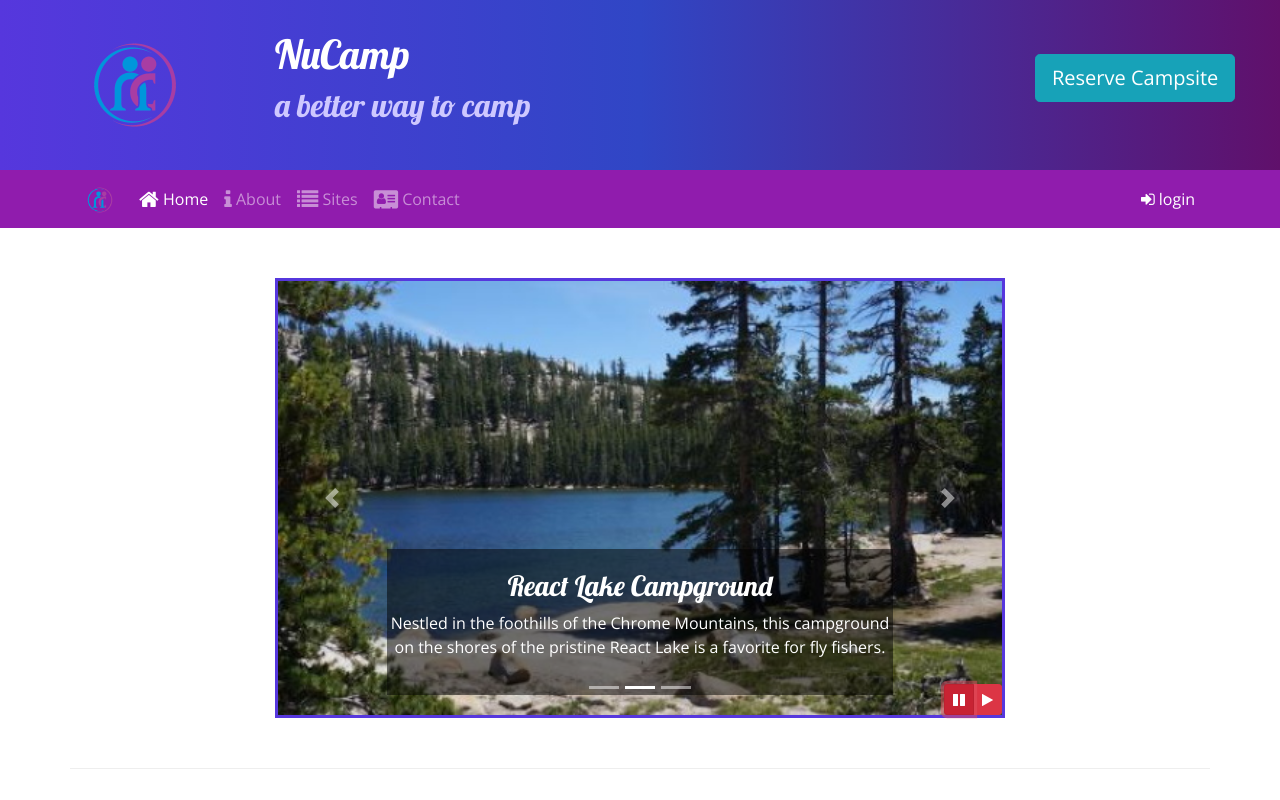
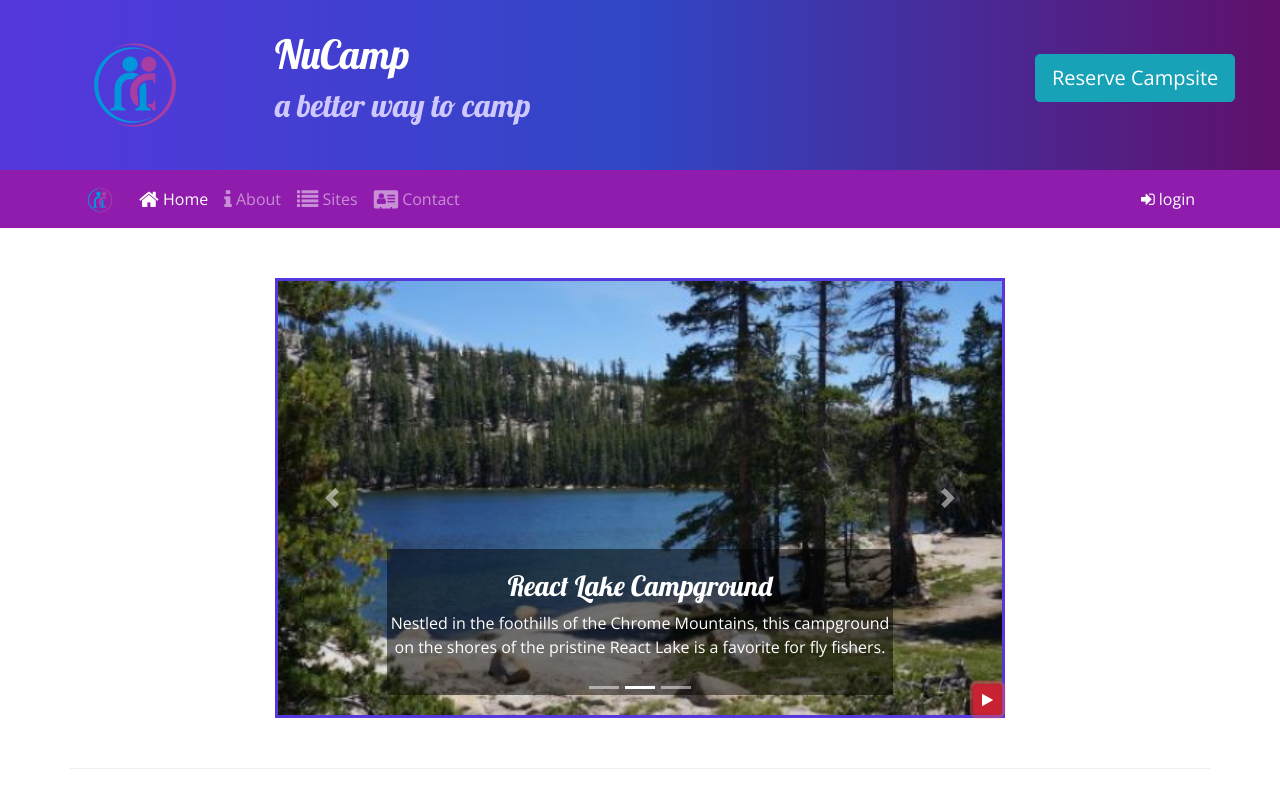
Before and after one commit to Abmiram/nucamp-bootstrap, a website: page index.html in a window 1280 px wide. Both pictures are taken after a click on the button 959 px from the left and 699 px from the top of the page. Shown: the top 800 px of the page. Drawn offline with nearby package versions, Linux system fonts and the light colour scheme.

Commit message:
jQuery 2

```diff
--- a/index.html
+++ b/index.html
@@ -74,17 +74,18 @@
                                 <label class="col-sm-6">Campsite Type</label>
                                 <div class="col-2 btn-group btn-group-toggle" data-toggle="buttons">
                                     <label class="btn btn-success">
-                                        <input type="radio" name="siteType" id="siteTent" autocomplete="off" value="tent"> Tent
+                                        <input type="radio" name="siteType" id="siteTent" autocomplete="off"
+                                            value="tent"> Tent
                                     </label>
                                     <label class="btn btn-primary">
-                                        <input type="radio" name="siteType" id="siteRV" autocomplete="off" value="RV"> RV
+                                        <input type="radio" name="siteType" id="siteRV" autocomplete="off" value="RV">
+                                        RV
                                     </label>
                                 </div>
                             </div>
                             <div class="row form-group">
                                 <div class="col">
-                                    <button type="button" class="btn btn-secondary"
-                                        data-dismiss="modal">Cancel</button>
+                                    <button type="button" class="btn btn-secondary" data-dismiss="modal">Cancel</button>
                                     <button type="submit" class="btn btn-primary">Search</button>
                                 </div>
                             </div>
@@ -205,14 +206,9 @@
                         <span class="carousel-control-next-icon"></span>
                         <span class="sr-only">Next</span>
                     </a>
-                    <div class="btn-group" id="carouselButton">
-                        <button class="btn btn-sm btn-danger" id="carouselPause">
-                            <i class="fa fa-pause"></i>
-                        </button>
-                        <button class="btn btn-danger btn-sm" id="carouselPlay">
-                            <i class="fa fa-play"></i>
-                        </button>
-                    </div>
+                    <button class="btn btn-danger btn-sm" id="carouselButton">
+                        <i class="fa fa-pause"></i>
+                    </button>
                 </div>
             </div>
         </div>
@@ -310,13 +306,20 @@
     <script src="node_modules/popper.js/dist/umd/popper.min.js"></script>
     <script src="node_modules/bootstrap/dist/js/bootstrap.min.js"></script>
     <script>
-        $(function() {
-            $(".carousel").carousel( { interval: 2000 } );
-            $("#carouselPause").click(function(){
-                $(".carousel").carousel("pause");
+        $(function () {
+            $(".carousel").carousel({
+                interval: 2000
             });
-            $("#carouselPlay").click(function(){
-                $(".carousel").carousel("cycle");
+            $("#carouselButton").click(function () {
+                if ($("#carouselButton").children("i").hasClass("fa-pause")) {
+                    $(".carousel").carousel("pause");
+                    $("#carouselButton").children("i").removeClass("fa-pause");
+                    $("#carouselButton").children("i").addClass("fa-play");
+                } else {
+                    $(".carousel").carousel("cycle");
+                    $("#carouselButton").children("i").removeClass("fa-play");
+                    $("#carouselButton").children("i").addClass("fa-pause");
+                }
             });
         });
     </script>
```
